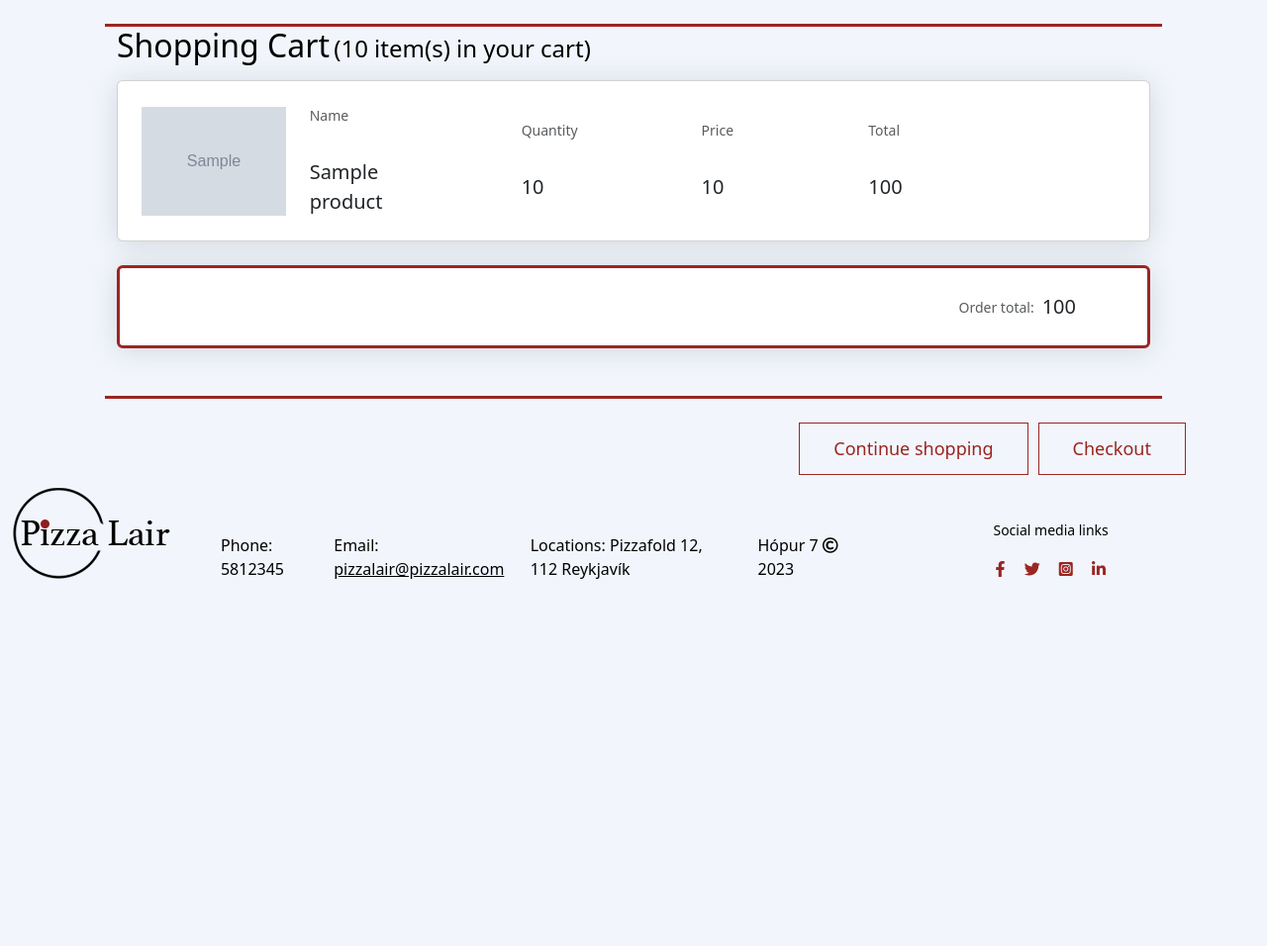
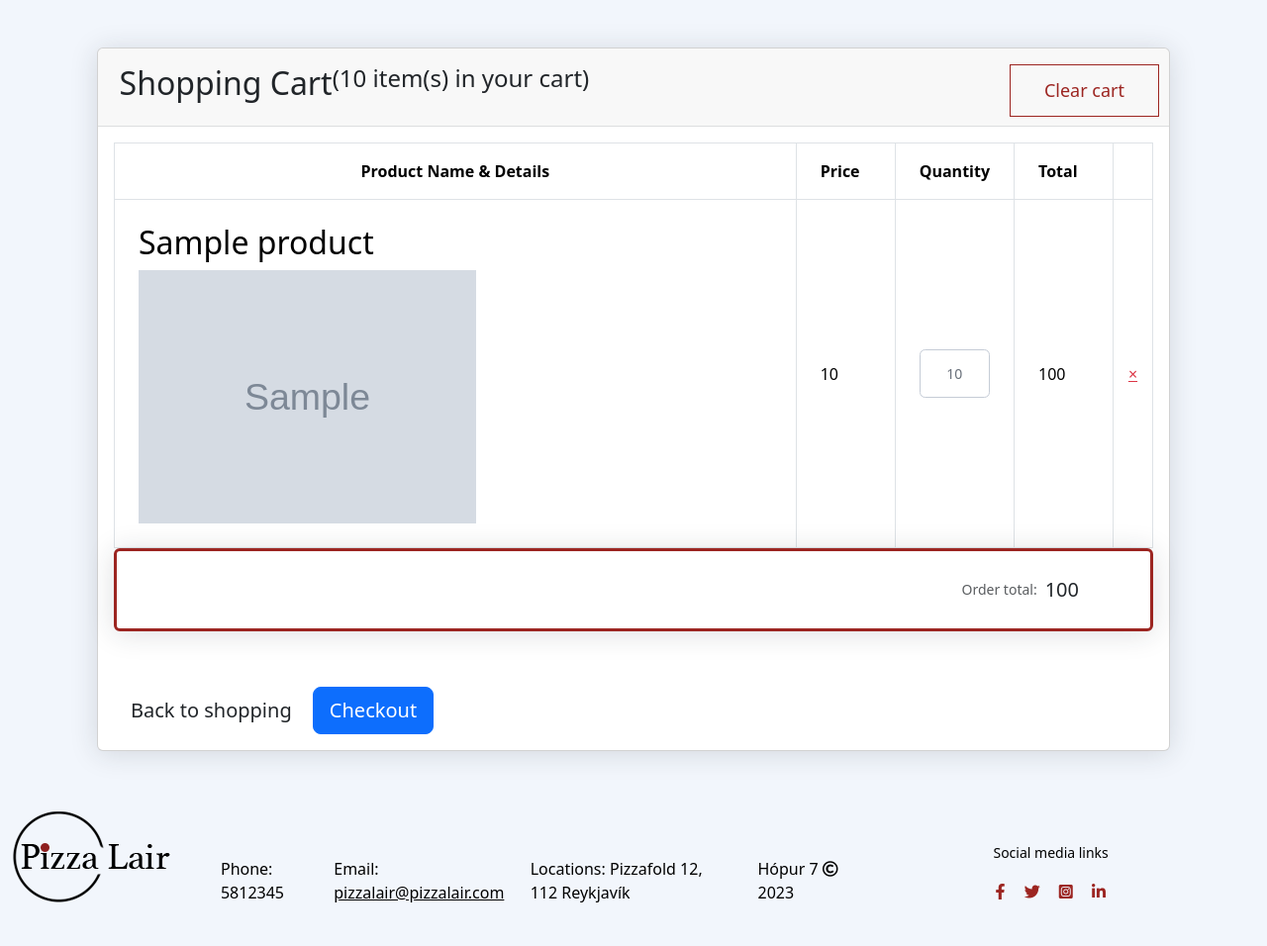
Before and after one commit to kjarri007/Pizza_Lair_Group_7, a Django app: page /user/cart/ in a window 1280 px wide. Shown: the part 330-1286 px from the top of the page at 99% size. Before the commit the page ends 915 px from the top, so only its background shows below. Run offline with Django 4.2, Linux system fonts and the light colour scheme; a user stored in the database is signed in; tables that the repository leaves empty hold one stand-in row (values such as "Sample post"); grey boxes marked "Sample" are stand-in pictures.

Commit message:
Cart.html looks good now, further detailing required!

```diff
--- a/templates/user/cart.html
+++ b/templates/user/cart.html
@@ -3,49 +3,51 @@
 {#context= cart: total_price, num_of_items -- cart_items: price#}
 
 {% block content %}
-    <section class="m-4">
-        <div class="container h-100">
-            <div class="row d-flex justify-content-center align-items-center h-100">
-                <div class="border-top border-bottom border-3" style="border-color: #9c2521 !important;">
-                    <p>
-                        <span class="h2">Shopping Cart</span>
+
+    <div class="container px-3 my-5 clearfix" xmlns="http://www.w3.org/1999/html">
+    <!-- Shopping cart table -->
+    <div class="card">
+        <div class="d-flex card-header">
+            <h2>Shopping Cart</h2>
             <span class="h4">({{ user_cart.num_of_items }} item(s) in your cart)</span>
-                    </p>
-                    <div class="card mb-4">
-                        <div class="card-body p-4">
-                            <div class="row align-items-center">
+            <button id="clear-cart" type="submit" class="main_btn position-absolute end-0" style="margin-right: 10px">Clear cart</button>
+        </div>
+        <div class="card-body">
+            <div class="table-responsive">
+              <table class="table table-bordered m-0">
+                <thead>
+                  <tr>
+                    <!-- Set columns width -->
+                    <th class="text-center py-3 px-4" style="min-width: 400px;">Product Name &amp; Details</th>
+                    <th class="text-right py-3 px-4" style="width: 100px;">Price</th>
+                    <th class="text-center py-3 px-4" style="width: 120px;">Quantity</th>
+                    <th class="text-right py-3 px-4" style="width: 100px;">Total</th>
+                    <th class="text-center align-middle py-3 px-0" style="width: 40px;">
+                        <a href="#" class="shop-tooltip float-none text-light" title="" data-original-title="Clear cart"><i class="ino ion-md-trash"></i></a>
+                    </th>
+                  </tr>
+                </thead>
+                <tbody>
                 {% for item in cart_items %}
-                                    <div class="col-md-2">
-                                        <img src="{{ item.product.productimg_set.first.image }}" class="img-fluid" alt="Generic placeholder image">
-                                    </div>
-                                    <div class="col-md-2 d-flex justify-content-center">
-                                        <div>
-                                            <p class="small text-muted mb-4 pb-2">Name</p>
-                                            <p class="lead fw-normal mb-0">{{ item.product.name }}</p>
+                  <tr>
+                    <td class="p-4">
+                      <div class="media align-items-center">
+                          <h2 class="d-block">{{ item.product.name }}</h2>
+                        <img src="{{ item.product.productimg_set.first.image }}" class="d-block mg-fluid" style="height: 16rem" alt="cart image">
+                        <div class="media-body">
                         </div>
                       </div>
-                                    <div class="col-md-2 d-flex justify-content-center">
-                                        <div>
-                                            <p class="small text-muted mb-4 pb-2">Quantity</p>
-                                            <p class="lead fw-normal mb-0">{{ item.quantity }}</p>
+                    </td>
+                    <td class="text-right font-weight-semibold align-middle p-4">{{ item.product.price }}</td>
+                    <td class="align-middle p-4"><input type="text" class="form-control text-center" value="{{ item.quantity }}"></td>
+                    <td class="text-right font-weight-semibold align-middle p-4">{{ item.price }}</td>
+                    <td class="text-center align-middle px-0"><a href="#" class="shop-tooltip close float-none text-danger" title="" data-original-title="Remove">×</a></td>
+                  </tr>
+                {% endfor %}
+                </tbody>
+              </table>
             </div>
-                                    </div>
-                                    <div class="col-md-2 d-flex justify-content-center">
-                                        <div>
-                                            <p class="small text-muted mb-4 pb-2">Price</p>
-                                            <p class="lead fw-normal mb-0">{{ item.product.price }}</p>
-                                        </div>
-                                    </div>
-                                    <div class="col-md-2 d-flex justify-content-center">
-                                        <div>
-                                            <p class="small text-muted mb-4 pb-2">Total</p>
-                                            <p class="lead fw-normal mb-0">{{ item.price }}</p>
-                                        </div>
-                                    </div>
-                                {% endfor %}
-                            </div>
-                        </div>
-                    </div>
+            <!-- / Shopping cart table -->
             <div class="card mb-5 border-top border-bottom border-3" style="border-color: #9c2521 !important;">
                 <div class="card-body p-4">
                     <div class="float-end">
@@ -56,12 +58,72 @@
                     </div>
                 </div>
             </div>
+            <div class="float-right">
+              <button type="button" class="btn btn-lg btn-default md-btn-flat mt-2 mr-3">Back to shopping</button>
+              <button type="button" class="btn btn-lg btn-primary mt-2">Checkout</button>
             </div>
           </div>
       </div>
-    </section>
-    <div class="d-flex justify-content-end">
-        <a href="{% url 'main_page' %}"><input type="submit" value="Continue shopping" class="main_btn"></a>
-        <a href="{% url 'contact_info' %}"><input type="submit" value="Checkout" class="main_btn"></a>
   </div>
+{#    <section class="m-4">#}
+{#        <div class="container h-100">#}
+{#            <div class="row d-flex justify-content-center align-items-center h-100">#}
+{#                <div class="border-top border-bottom border-3" style="border-color: #9c2521 !important;">#}
+{#                    <p>#}
+{#                        <span class="h2">Shopping Cart</span>#}
+{#                        <span class="h4">({{ cart.quantity }} item(s) in your cart)</span>#}
+{#                    </p>#}
+{#                    <div class="card  mb-4">#}
+{#                        <div class="card-body  p-4">#}
+{#                            <div class="row align-items-center">#}
+{#                                {% for item in cart_items %}#}
+{#                                    <div class="col-md-2" style="margin-bottom: 15px">#}
+{#                                        <img src="{{ item.product.productimg_set.first.image }}" class="img-fluid" alt="Generic placeholder image">#}
+{#                                    </div>#}
+{#                                    <div class="col-md-3 d-flex justify-content-center">#}
+{#                                        <div>#}
+{#                                            <p class="small text-muted mb-4 pb-2">Name</p>#}
+{#                                            <p class="lead fw-normal mb-0">{{ item.product.name }}</p>#}
+{#                                        </div>#}
+{#                                    </div>#}
+{#                                    <div class="col-md-3 d-flex justify-content-center">#}
+{#                                        <div>#}
+{#                                            <p class="small text-muted mb-4 pb-2">Quantity</p>#}
+{#                                            <p class="lead fw-normal mb-0">{{ item.quantity }}</p>#}
+{#                                        </div>#}
+{#                                    </div>#}
+{#                                    <div class="col-md-2 d-flex justify-content-center">#}
+{#                                        <div>#}
+{#                                            <p class="small text-muted mb-4 pb-2">Price</p>#}
+{#                                            <p class="lead fw-normal mb-0">{{ item.product.price }}</p>#}
+{#                                        </div>#}
+{#                                    </div>#}
+{#                                    <div class="col-md-2 d-flex justify-content-center">#}
+{#                                        <div>#}
+{#                                            <p class="small text-muted mb-4 pb-2">Total</p>#}
+{#                                            <p class="lead fw-normal mb-0">{{ item.price }}</p>#}
+{#                                        </div>#}
+{#                                    </div>#}
+{#                                {% endfor %}#}
+{#                            </div>#}
+{#                        </div>#}
+{#                    </div>#}
+{#                    <div class="card mb-5 border-top border-bottom border-3" style="border-color: #9c2521 !important;">#}
+{#                        <div class="card-body p-4">#}
+{#                            <div class="float-end">#}
+{#                                <p class="mb-0 me-5 d-flex align-items-center">#}
+{#                                    <span class="small text-muted me-2">Order total:</span>#}
+{#                                    <span class="lead fw-normal">{{ user_cart.total_price }}</span>#}
+{#                                </p>#}
+{#                            </div>#}
+{#                        </div>#}
+{#                    </div>#}
+{#                </div>#}
+{#            </div>#}
+{#        </div>#}
+{#    </section>#}
+{#    <div class="d-flex justify-content-end">#}
+{#        <a href="{% url 'main_page' %}"><input type="submit" value="Continue shopping" class="main_btn"></a>#}
+{#        <a href="{% url 'contact_info' %}"><input type="submit" value="Checkout" class="main_btn "></a>#}
+{#    </div>#}
 {% endblock %}
```
Lines whose indentation alone changed are shown as unchanged.
